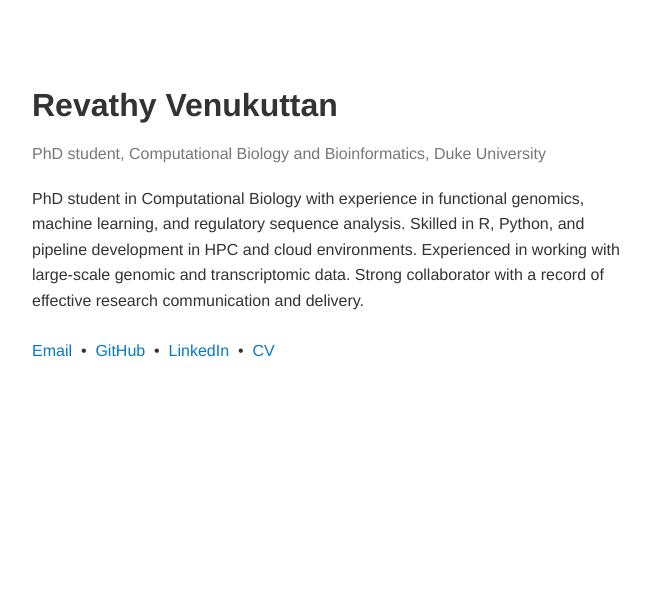
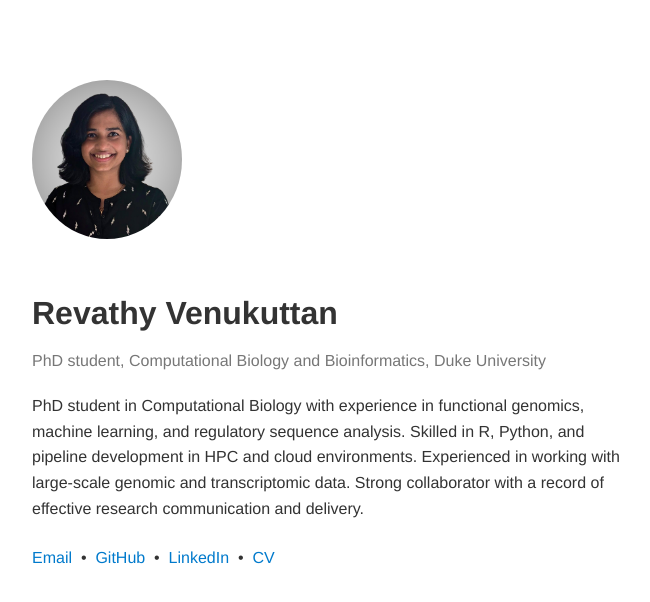
Before and after one commit to RevathyVenukuttan/revathy.github.io, a plain HTML site: page index.html in a window 1280 px wide. Shown: the whole page, without its empty margins (308-958 px from the left). Drawn offline with Linux system fonts and the light colour scheme.

Commit message:
Update index.html

```diff
--- a/index.html
+++ b/index.html
@@ -41,6 +41,7 @@
   </style>
 </head>
 <body>
+  <img src="revathy.png" alt="Revathy Venukuttan" style="width:150px; border-radius:50%; margin-bottom: 20px;" />
 
   <h1>Revathy Venukuttan</h1>
   <h2>PhD student, Computational Biology and Bioinformatics, Duke University</h2>
```
